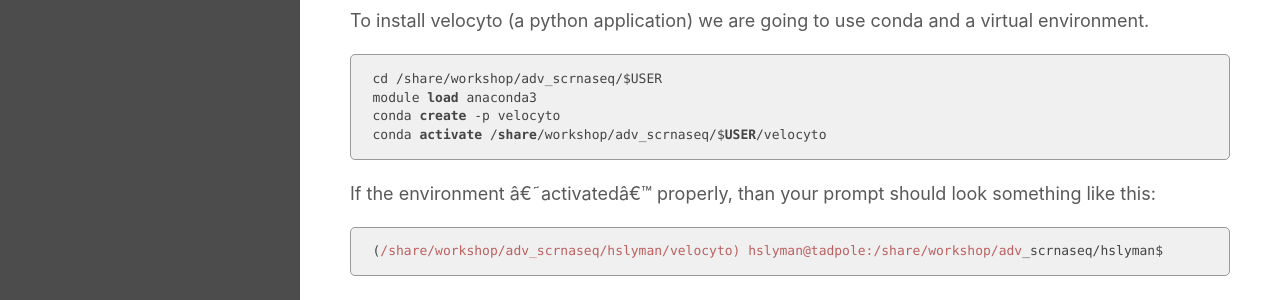
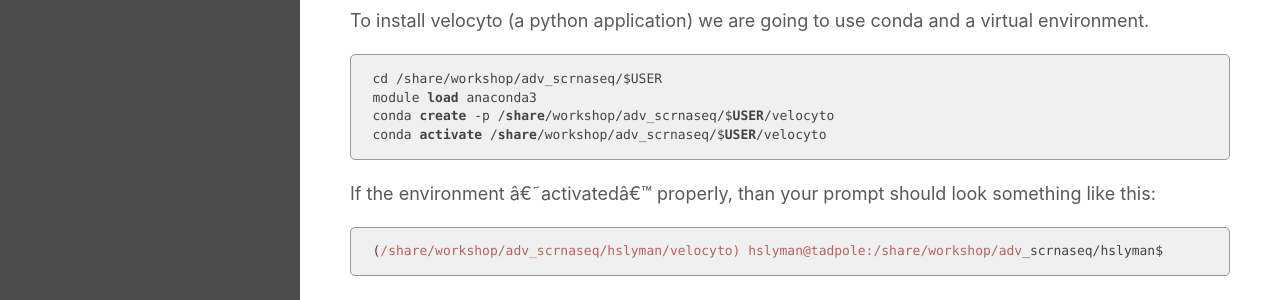
Before and after one commit to ucdavis-bioinformatics-training/2021-August-Advanced-Topics-in-Single-Cell-RNA-Seq-Trajectory-and-Velocity, a Jekyll site: the page built from data_reduction/Velocyto.md, in a window 1280 px wide. Shown: the part 1163-1463 px from the top of the page. Built offline with Jekyll 4.4.1, drawn with Linux system fonts in a browser that asks for light colours; our own code applies the rules of GitHub Pages for plain Markdown files.

Commit message:
absolute path to conda environment in create

````diff
--- a/data_reduction/Velocyto.md
+++ b/data_reduction/Velocyto.md
@@ -43,7 +43,7 @@
 ```bash
 cd /share/workshop/adv_scrnaseq/$USER
 module load anaconda3
-conda create -p velocyto
+conda create -p /share/workshop/adv_scrnaseq/$USER/velocyto
 conda activate /share/workshop/adv_scrnaseq/$USER/velocyto
 ```
 
````
